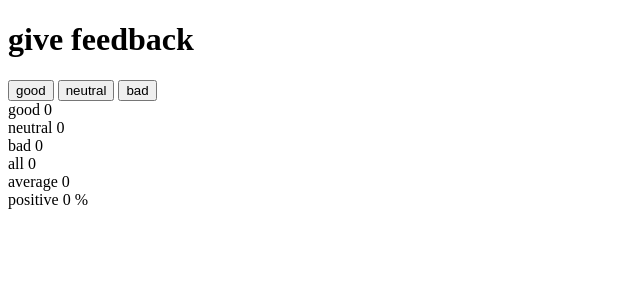
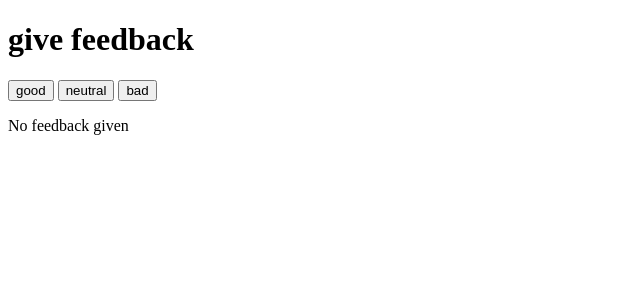
Before and after one commit to NastiaShulgina/Part1, a React (Create React App) app: page / in a window 1280 px wide. Shown: the top 300 px of the page, without its empty margins (0-640 px from the left). Built offline with nearby package versions, Linux system fonts and the light colour scheme.

Commit message:
1.9: unicafe step4

```diff
--- a/src/App.js
+++ b/src/App.js
@@ -26,6 +26,8 @@ const Button = ({ name, state, good, bad, setState, setAverage, all, setAll, set
 const Statistics = ({ buttons, all, average, positive }) => {
   return (
     <div>
+      {all === 0 ? <p>No feedback given</p> :
+        <div>
           {
             buttons.map(button => {
               return <div>
@@ -36,6 +38,7 @@ const Statistics = ({ buttons, all, average, positive }) => {
           <div>all {all}</div>
           <div>average {average}</div>
           <div>positive {positive} %</div>
+        </div>}
     </div>
   );
 }
```
Lines whose indentation alone changed are shown as unchanged.
